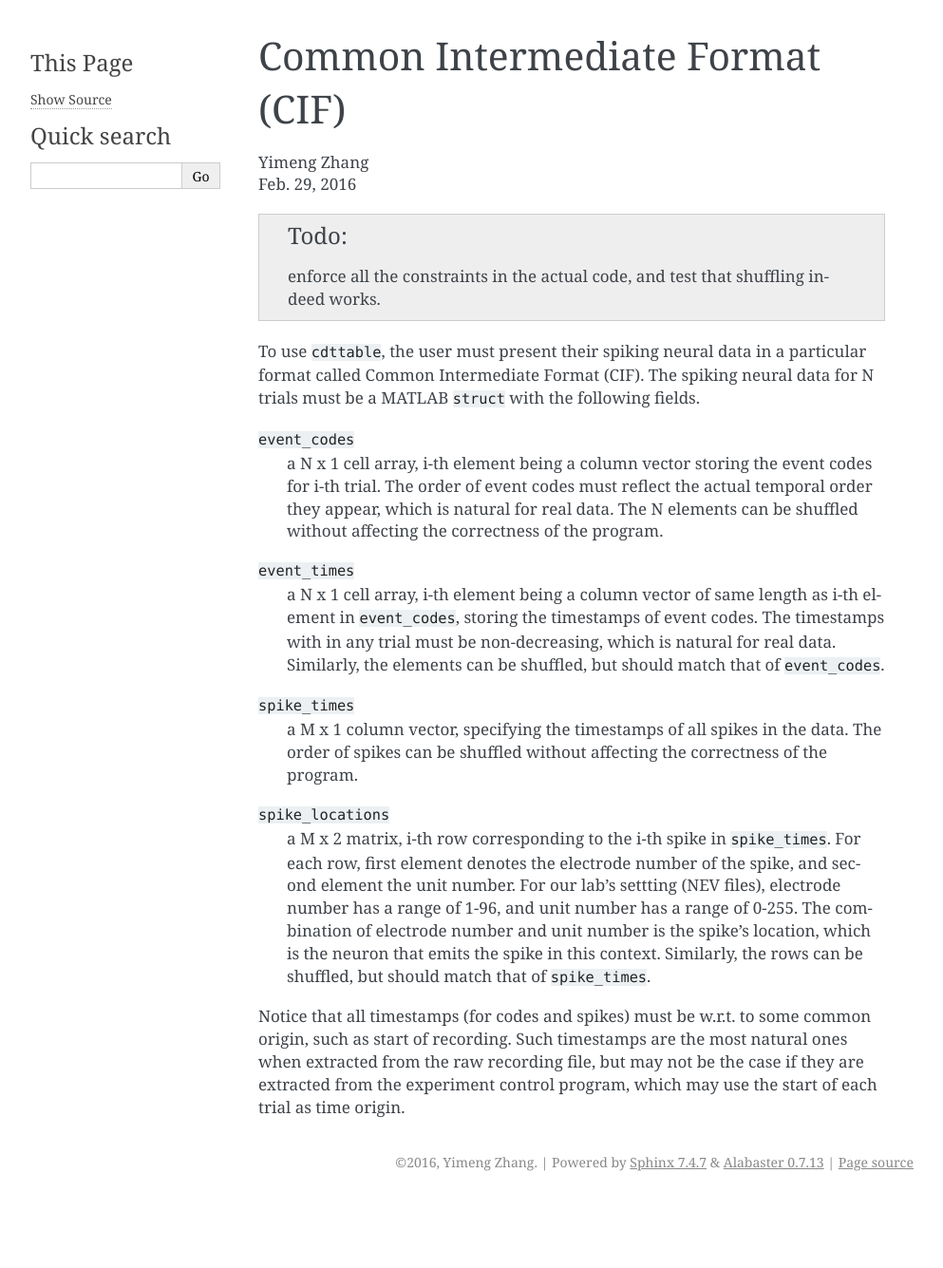
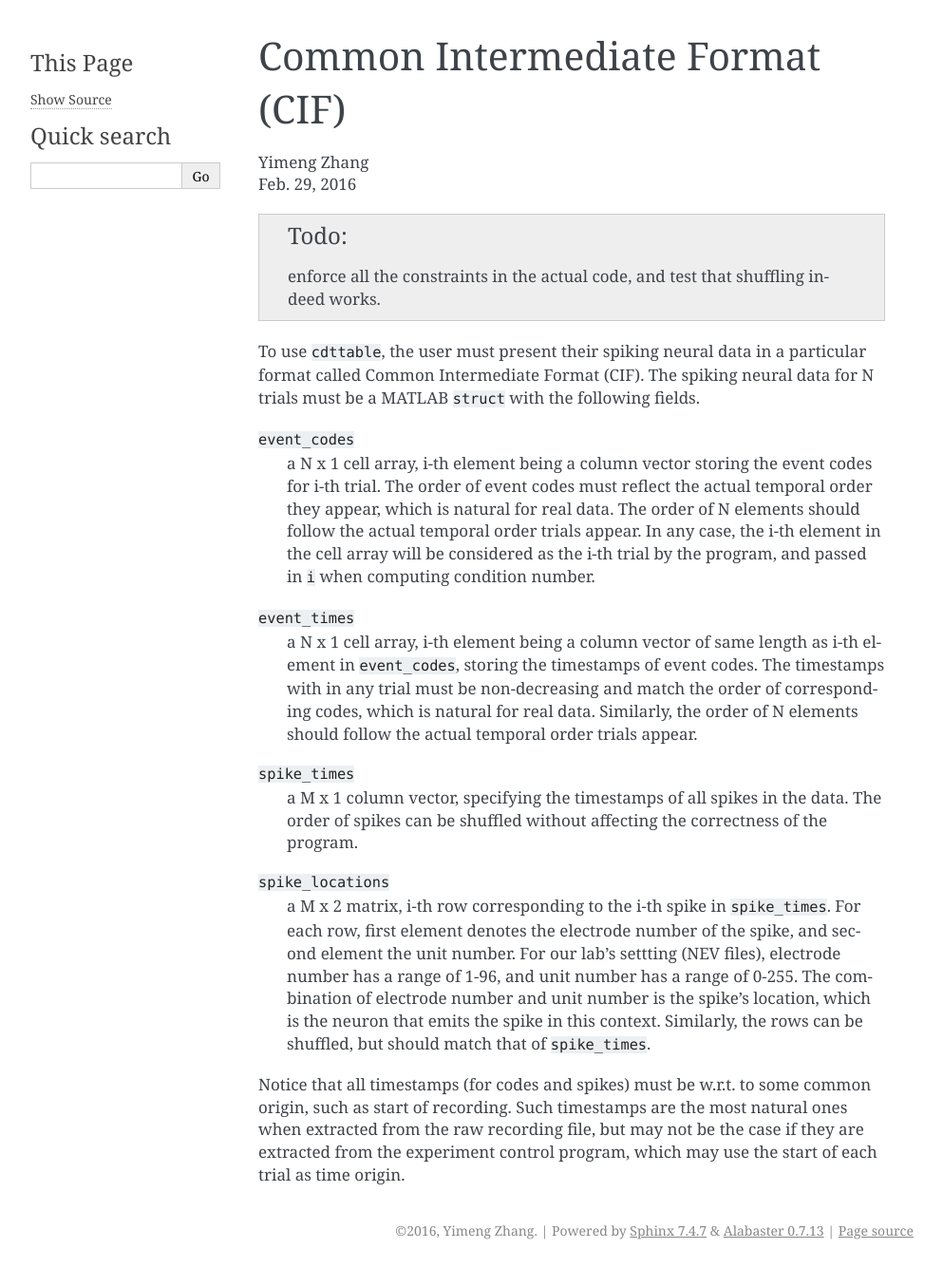
Before and after one commit to leelabcnbc/cdttable, a Sphinx documentation site: the page built from docs/common_intermediate_format.rst, in a window 1280 px wide. Shown: the whole page at 95% size, without its empty margins (148-1141 px from the left). Built offline with Sphinx 7.4.7, drawn with Linux system fonts in a browser that asks for light colours; before the commit the page ends 1263 px from its top, so only the background shows below that.

Commit message:
update doc

```diff
--- a/docs/common_intermediate_format.rst
+++ b/docs/common_intermediate_format.rst
@@ -13,13 +13,15 @@ must be a MATLAB ``struct`` with the following fields.
 
 ``event_codes``
     a N x 1 cell array, i-th element being a column vector storing the event codes for i-th trial. The order of
-    event codes must reflect the actual temporal order they appear, which is natural for real data. The N elements
-    can be shuffled without affecting the correctness of the program.
+    event codes must reflect the actual temporal order they appear, which is natural for real data.
+    The order of N elements should follow the actual temporal order trials appear. In any case, the i-th element in the
+    cell array will be considered as the i-th trial by the program, and passed in ``i`` when computing condition number.
 
 ``event_times``
     a N x 1 cell array, i-th element being a column vector of same length as i-th element in ``event_codes``,
-    storing the timestamps of event codes. The timestamps with in any trial must be non-decreasing, which is natural
-    for real data. Similarly, the elements can be shuffled, but should match that of ``event_codes``.
+    storing the timestamps of event codes.
+    The timestamps with in any trial must be non-decreasing and match the order of corresponding codes, which is natural
+    for real data. Similarly, the order of N elements should follow the actual temporal order trials appear.
 
 ``spike_times``
     a M x 1 column vector, specifying the timestamps of all spikes in the data. The order of spikes can be shuffled
```
